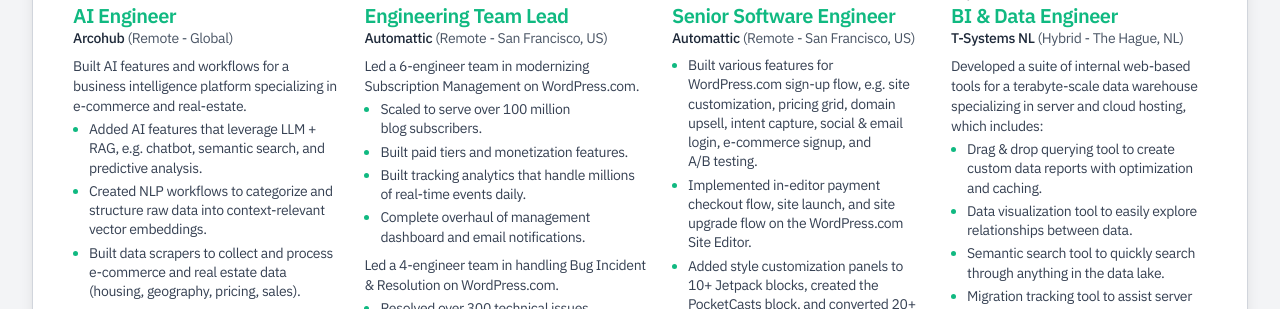
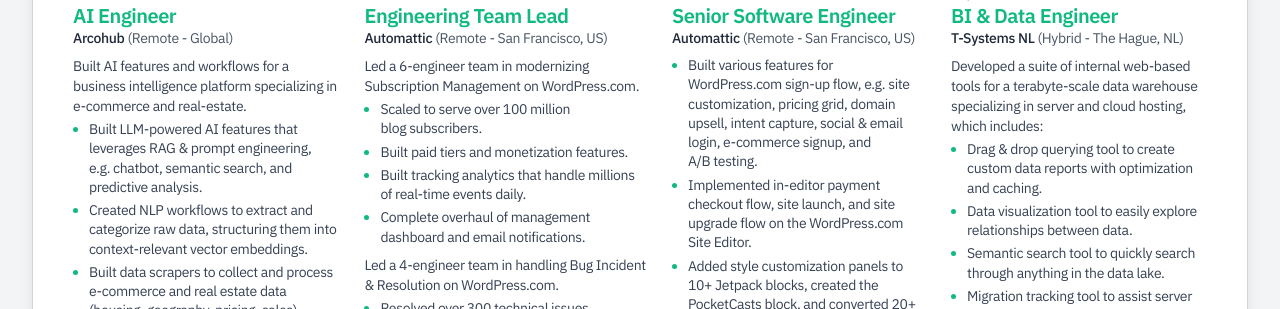
Before and after one commit to withyoshi/withyoshi.com, a Next.js app: page /cv in a window 1280 px wide. Shown: the part 960-1269 px from the top of the page. Built offline with nearby package versions, Linux system fonts and the light colour scheme; no server answers; a web font is replaced by a local one.

Commit message:
Copy changes.

```diff
--- a/app/cv/timeline.tsx
+++ b/app/cv/timeline.tsx
@@ -157,12 +157,13 @@
           </p>
           <ul>
             <li>
-              Added AI features that leverage LLM + RAG, e.g. chatbot, semantic
-              search, and predictive analysis.
+              Built LLM-powered AI features that leverages RAG & prompt
+              engineering, e.g. chatbot, semantic search, and predictive
+              analysis.
             </li>
             <li>
-              Created NLP workflows to categorize and structure raw data into
-              context-relevant vector embeddings.
+              Created NLP workflows to extract and categorize raw data,
+              structuring them into context-relevant vector embeddings.
             </li>
             <li>
               Built data scrapers to collect and process e-commerce and real
```
